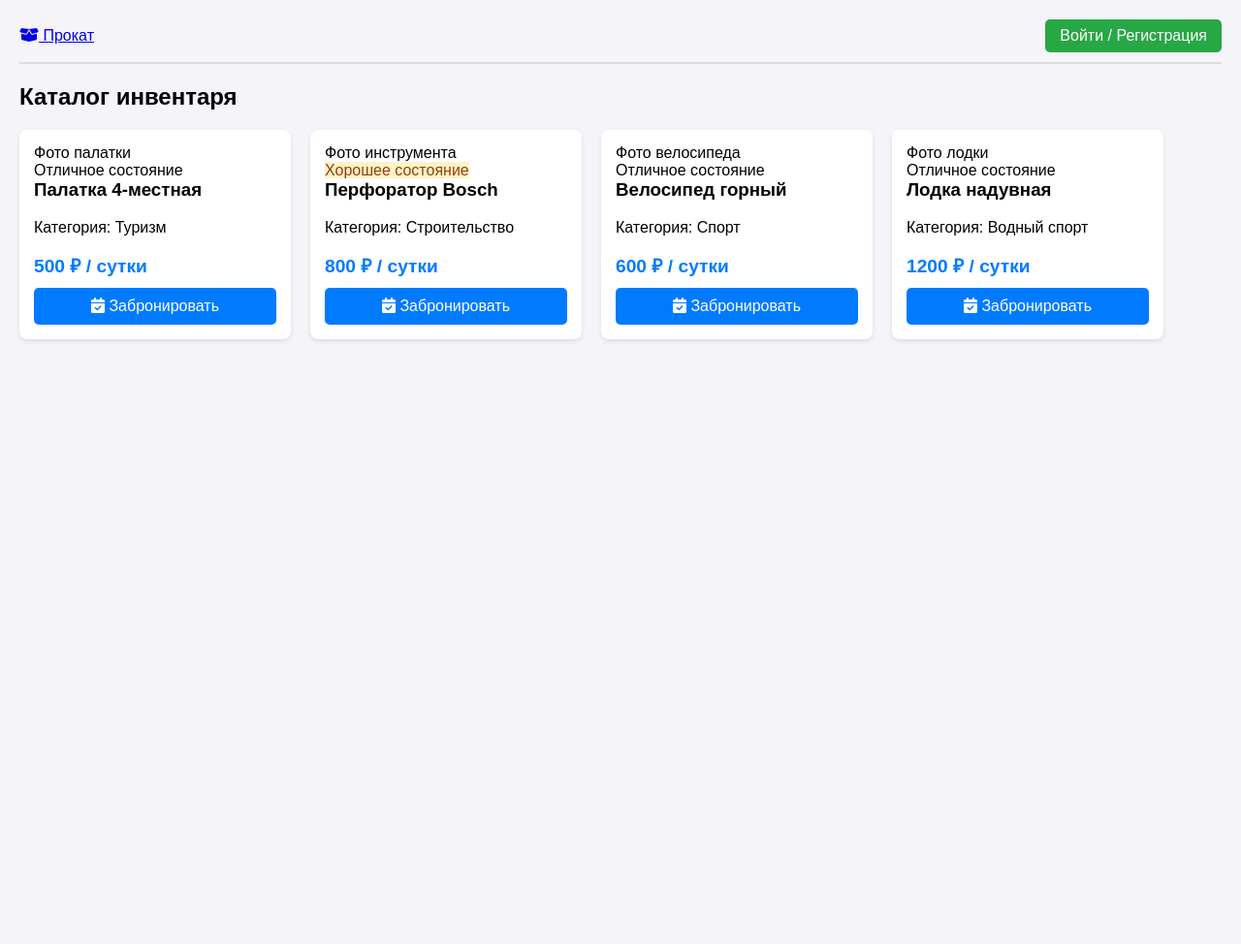
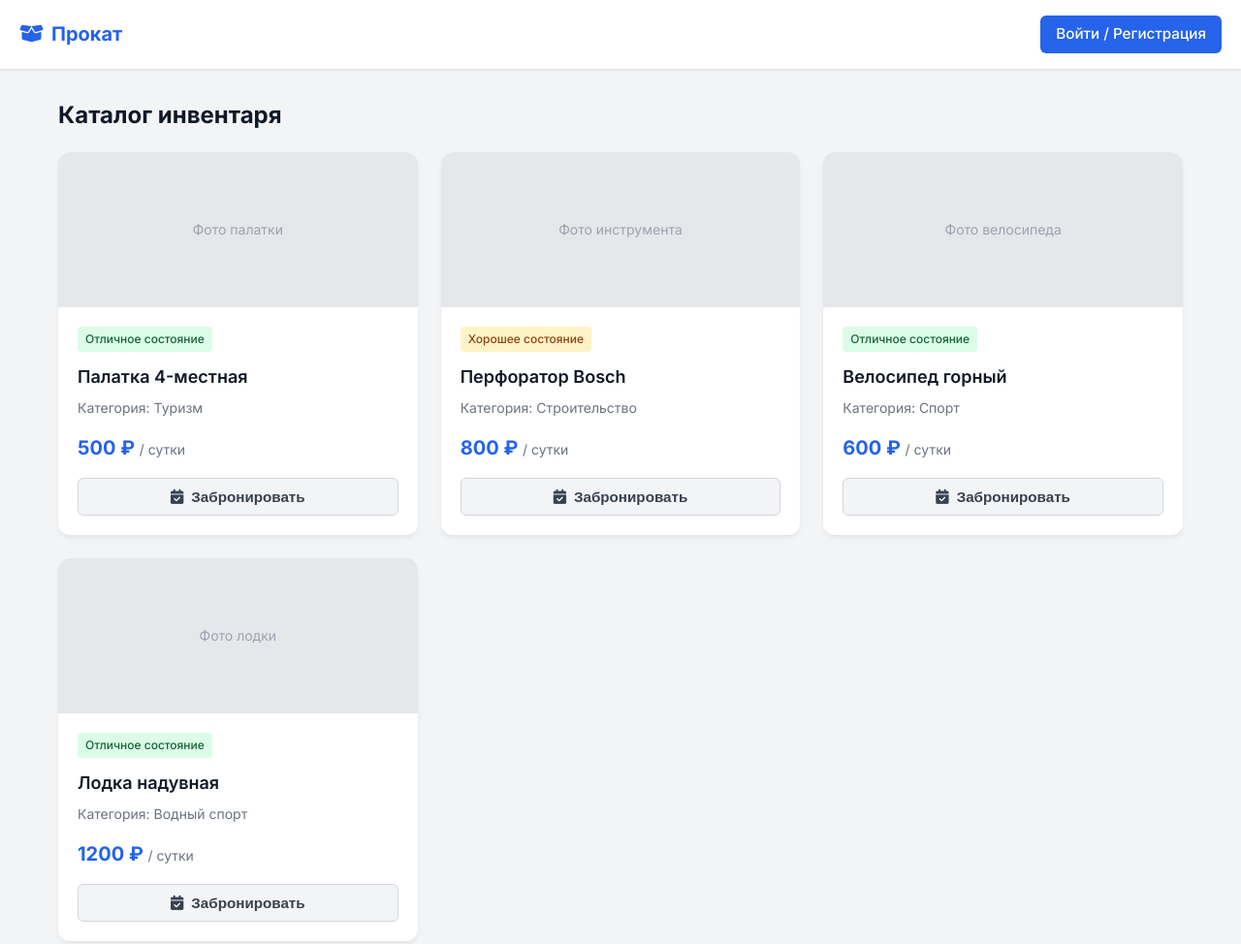
Before and after one commit to savrasovaanna154-source/-EquipmentRental, a plain HTML site: page index.html in a window 1280 px wide. Shown: the whole page at 97% size. Before the commit the page ends 800 px from the top, so only its background shows below. Drawn offline with Linux system fonts and the light colour scheme.

Commit message:
Update style.css

```diff
--- a/style.css
+++ b/style.css
@@ -1,68 +1,172 @@
-body {
-    font-family: Arial, sans-serif;
+/* Подключаем современный шрифт */
+@import url('https://fonts.googleapis.com/css2?family=Inter:wght@400;500;600;700&display=swap');
+
+/* Базовые настройки */
+* {
+    box-sizing: border-box;
     margin: 0;
-    padding: 20px;
-    background-color: #f4f4f9;
+    padding: 0;
 }
 
+body {
+    font-family: 'Inter', sans-serif;
+    background-color: #f3f4f6; /* Мягкий серый фон */
+    color: #1f2937;
+    line-height: 1.5;
+    padding-bottom: 40px;
+}
+
+/* Шапка сайта */
 header {
+    background-color: #ffffff;
+    box-shadow: 0 1px 3px rgba(0, 0, 0, 0.1);
+    padding: 16px 20px;
+    position: sticky;
+    top: 0;
+    z-index: 100;
     display: flex;
     justify-content: space-between;
     align-items: center;
-    border-bottom: 2px solid #ddd;
-    padding-bottom: 10px;
 }
 
-h1 {
-    color: #333;
-    margin: 0;
+.logo {
+    font-size: 1.25rem;
+    font-weight: 700;
+    color: #2563eb; /* Синий акцент */
+    display: flex;
+    align-items: center;
+    gap: 8px;
+    text-decoration: none;
 }
 
 .btn-login {
-    background: #28a745;
+    background-color: #2563eb;
     color: white;
-    padding: 8px 15px;
+    padding: 8px 16px;
+    border-radius: 6px;
     text-decoration: none;
-    border-radius: 5px;
+    font-weight: 500;
+    font-size: 0.95rem;
+    transition: background-color 0.2s;
 }
 
-.catalog {
-    display: flex;
-    gap: 20px;
-    flex-wrap: wrap;
-    margin-top: 20px;
+.btn-login:hover {
+    background-color: #1d4ed8;
 }
 
+/* Основной контент */
+main {
+    max-width: 1200px;
+    margin: 0 auto;
+    padding: 30px 20px;
+}
+
+h2 {
+    font-size: 1.5rem;
+    margin-bottom: 20px;
+    color: #111827;
+}
+
+/* Сетка каталога (адаптивная) */
+.catalog {
+    display: grid;
+    grid-template-columns: repeat(auto-fill, minmax(280px, 1fr));
+    gap: 24px;
+}
+
+/* Карточка товара */
 .card {
-    background: white;
-    padding: 15px;
-    border-radius: 8px;
-    box-shadow: 0 2px 5px rgba(0,0,0,0.1);
-    width: 250px;
+    background: #ffffff;
+    border-radius: 12px;
+    overflow: hidden;
+    box-shadow: 0 4px 6px -1px rgba(0, 0, 0, 0.05), 0 2px 4px -1px rgba(0, 0, 0, 0.03);
+    transition: transform 0.2s, box-shadow 0.2s;
+    display: flex;
+    flex-direction: column;
+}
+
+.card:hover {
+    transform: translateY(-4px);
+    box-shadow: 0 10px 15px -3px rgba(0, 0, 0, 0.1), 0 4px 6px -2px rgba(0, 0, 0, 0.05);
+}
+
+/* Заглушка вместо фото (чтобы карточки были одинаковыми) */
+.card-image {
+    height: 160px;
+    background-color: #e5e7eb;
+    display: flex;
+    align-items: center;
+    justify-content: center;
+    color: #9ca3af;
+    font-size: 0.875rem;
+}
+
+.card-body {
+    padding: 20px;
+    display: flex;
+    flex-direction: column;
+    flex-grow: 1;
 }
 
 .card h3 {
-    margin-top: 0;
+    font-size: 1.125rem;
+    font-weight: 600;
+    margin-bottom: 8px;
+    color: #111827;
+}
+
+.badge {
+    display: inline-block;
+    padding: 4px 8px;
+    border-radius: 4px;
+    font-size: 0.75rem;
+    font-weight: 500;
+    margin-bottom: 12px;
+    background-color: #dcfce7;
+    color: #166534;
+    width: fit-content;
+}
+
+.card p.category-text {
+    font-size: 0.875rem;
+    color: #6b7280;
+    margin-bottom: 16px;
 }
 
 .price {
-    color: #007bff;
-    font-weight: bold;
-    font-size: 1.2em;
+    font-size: 1.25rem;
+    font-weight: 700;
+    color: #2563eb;
+    margin-top: auto; /* Прижимает цену и кнопку к низу */
+    margin-bottom: 16px;
 }
 
+.price span {
+    font-size: 0.875rem;
+    font-weight: 400;
+    color: #6b7280;
+}
+
+/* Кнопка бронирования */
 .btn-book {
-    background: #007bff;
-    color: white;
-    border: none;
+    background-color: #f3f4f6;
+    color: #374151;
+    border: 1px solid #d1d5db;
     padding: 10px;
-    border-radius: 5px;
+    border-radius: 6px;
     cursor: pointer;
+    font-weight: 600;
+    font-size: 0.95rem;
     width: 100%;
-    margin-top: 10px;
-    font-size: 16px;
+    transition: all 0.2s;
+    display: flex;
+    justify-content: center;
+    align-items: center;
+    gap: 8px;
 }
 
 .btn-book:hover {
-    background: #0056b3;
+    background-color: #2563eb;
+    color: white;
+    border-color: #2563eb;
 }
```
